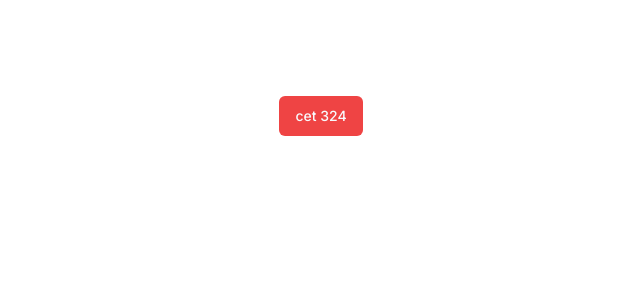
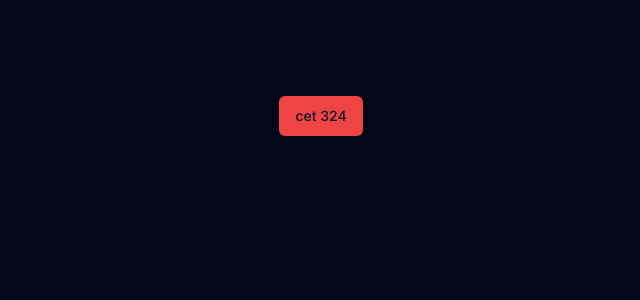
Before and after one commit to ChinyangaTL/cet324_bi58cm, a Next.js app: page / in a window 1280 px wide. Shown: the top 300 px of the page, without its empty margins (319-959 px from the left). Built offline with nearby package versions, Linux system fonts and the light colour scheme.

Commit message:
feat(theme): add next themes provider to handle dark and light mode

```diff
--- a/app/globals.css
+++ b/app/globals.css
@@ -1,6 +1,12 @@
 @tailwind base;
 @tailwind components;
 @tailwind utilities;
+
+:root,
+html,
+body {
+  height: 100%;
+}
 
 @layer base {
   :root {
--- a/app/layout.tsx
+++ b/app/layout.tsx
@@ -1,6 +1,7 @@
 import type { Metadata } from "next";
 import { Inter } from "next/font/google";
 import "./globals.css";
+import { ThemeProvider } from "@/components/providers/theme-provider";
 
 const inter = Inter({ subsets: ["latin"] });
 
@@ -15,8 +16,17 @@
   children: React.ReactNode;
 }>) {
   return (
-    <html lang="en">
-      <body className={inter.className}>{children}</body>
+    <html lang="en" suppressHydrationWarning>
+      <body className={inter.className}>
+        <ThemeProvider
+          attribute="class"
+          defaultTheme="dark"
+          enableSystem={false}
+          storageKey="app-theme"
+        >
+          {children}
+        </ThemeProvider>
+      </body>
     </html>
   );
 }
--- /dev/null
+++ b/components/providers/theme-provider.tsx
@@ -0,0 +1,9 @@
+"use client";
+
+import * as React from "react";
+import { ThemeProvider as NextThemesProvider } from "next-themes";
+import { type ThemeProviderProps } from "next-themes/dist/types";
+
+export function ThemeProvider({ children, ...props }: ThemeProviderProps) {
+  return <NextThemesProvider {...props}>{children}</NextThemesProvider>;
+}
--- /dev/null
+++ b/components/theme-toggle.tsx
@@ -0,0 +1,40 @@
+"use client";
+
+import * as React from "react";
+import { Moon, Sun } from "lucide-react";
+import { useTheme } from "next-themes";
+
+import { Button } from "@/components/ui/button";
+import {
+  DropdownMenu,
+  DropdownMenuContent,
+  DropdownMenuItem,
+  DropdownMenuTrigger,
+} from "@/components/ui/dropdown-menu";
+
+export function ModeToggle() {
+  const { setTheme } = useTheme();
+
+  return (
+    <DropdownMenu>
+      <DropdownMenuTrigger asChild>
+        <Button variant="outline" size="icon">
+          <Sun className="h-[1.2rem] w-[1.2rem] rotate-0 scale-100 transition-all dark:-rotate-90 dark:scale-0" />
+          <Moon className="absolute h-[1.2rem] w-[1.2rem] rotate-90 scale-0 transition-all dark:rotate-0 dark:scale-100" />
+          <span className="sr-only">Toggle theme</span>
+        </Button>
+      </DropdownMenuTrigger>
+      <DropdownMenuContent align="end">
+        <DropdownMenuItem onClick={() => setTheme("light")}>
+          Light
+        </DropdownMenuItem>
+        <DropdownMenuItem onClick={() => setTheme("dark")}>
+          Dark
+        </DropdownMenuItem>
+        <DropdownMenuItem onClick={() => setTheme("system")}>
+          System
+        </DropdownMenuItem>
+      </DropdownMenuContent>
+    </DropdownMenu>
+  );
+}
--- a/package.json
+++ b/package.json
@@ -14,6 +14,7 @@
     "clsx": "^2.1.1",
     "lucide-react": "^0.381.0",
     "next": "14.2.3",
+    "next-themes": "^0.3.0",
     "react": "^18",
     "react-dom": "^18",
     "tailwind-merge": "^2.3.0",
```
Also changed, not shown: 1 other file (tests, documents, lock files or other folders). Lines whose indentation alone changed are shown as unchanged.
